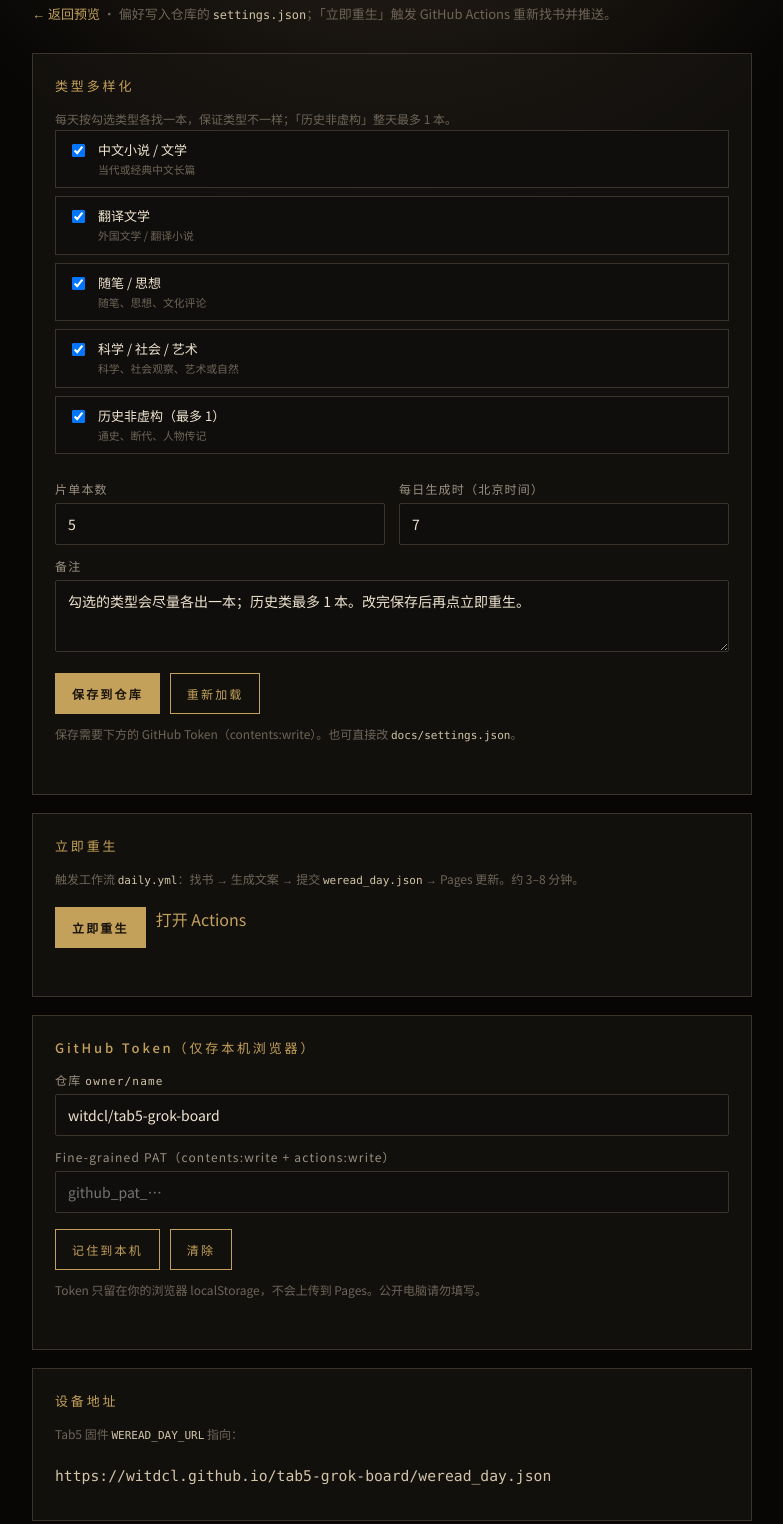
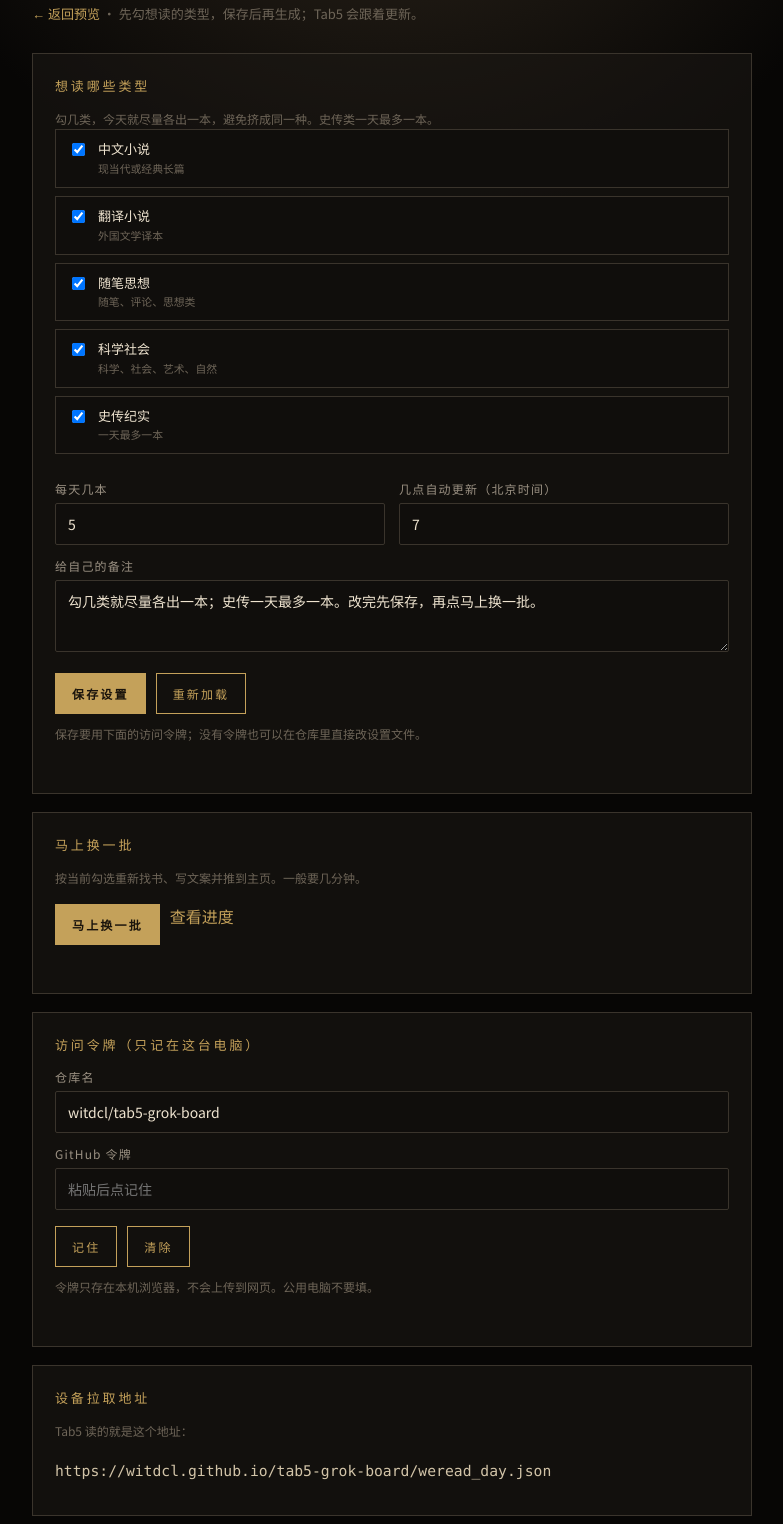
Before and after one commit to witdcl/tab5-grok-board, a plain HTML site: page docs/settings.html in a window 1280 px wide. Shown: the part 53-1577 px from the top of the page, without its empty margins (248-1031 px from the left). Drawn offline with Linux system fonts and the light colour scheme.

Commit message:
copy: plain-language settings for type picks and regenerate
Co-authored-by: Cursor <cursoragent@cursor.com>

```diff
--- a/docs/settings.html
+++ b/docs/settings.html
@@ -137,66 +137,64 @@
     <h1>设置</h1>
     <p class="sub">
       <a href="./">← 返回预览</a>
-      · 偏好写入仓库的 <code>settings.json</code>；「立即重生」触发 GitHub Actions 重新找书并推送。
+      · 先勾想读的类型，保存后再生成；Tab5 会跟着更新。
     </p>
 
     <section>
-      <h2>类型多样化</h2>
+      <h2>想读哪些类型</h2>
       <p class="hint" style="margin-top:0">
-        每天按勾选类型各找一本，保证类型不一样；「历史非虚构」整天最多 1 本。
+        勾几类，今天就尽量各出一本，避免挤成同一种。史传类一天最多一本。
       </p>
       <div id="lane-list" class="lane-list"></div>
       <div class="row" style="margin-top:14px">
         <div>
-          <label for="playlist_size">片单本数</label>
+          <label for="playlist_size">每天几本</label>
           <input id="playlist_size" type="number" min="1" max="5" step="1" />
         </div>
         <div>
-          <label for="daily_hour">每日生成时（北京时间）</label>
+          <label for="daily_hour">几点自动更新（北京时间）</label>
           <input id="daily_hour" type="number" min="0" max="23" step="1" />
         </div>
       </div>
-      <label for="note">备注</label>
-      <textarea id="note"></textarea>
+      <label for="note">给自己的备注</label>
+      <textarea id="note" placeholder="可选"></textarea>
       <div class="actions">
-        <button type="button" class="primary" id="btn-save">保存到仓库</button>
+        <button type="button" class="primary" id="btn-save">保存设置</button>
         <button type="button" id="btn-reload">重新加载</button>
       </div>
-      <p class="hint">保存需要下方的 GitHub Token（contents:write）。也可直接改 <code>docs/settings.json</code>。</p>
+      <p class="hint">保存要用下面的访问令牌；没有令牌也可以在仓库里直接改设置文件。</p>
       <div class="msg" id="settings-msg"></div>
     </section>
 
     <section>
-      <h2>立即重生</h2>
+      <h2>马上换一批</h2>
       <p class="hint" style="margin-top:0">
-        触发工作流 <code>daily.yml</code>：找书 → 生成文案 → 提交 <code>weread_day.json</code> → Pages 更新。约 3–8 分钟。
+        按当前勾选重新找书、写文案并推到主页。一般要几分钟。
       </p>
       <div class="actions">
-        <button type="button" class="primary" id="btn-run">立即重生</button>
-        <a id="actions-link" href="#" target="_blank" rel="noopener">打开 Actions</a>
+        <button type="button" class="primary" id="btn-run">马上换一批</button>
+        <a id="actions-link" href="#" target="_blank" rel="noopener">查看进度</a>
       </div>
       <div class="msg" id="run-msg"></div>
     </section>
 
     <section>
-      <h2>GitHub Token（仅存本机浏览器）</h2>
-      <label for="repo">仓库 <code>owner/name</code></label>
-      <input id="repo" type="text" placeholder="yourname/tab5-grok-board" autocomplete="off" />
-      <label for="token">Fine-grained PAT（contents:write + actions:write）</label>
-      <input id="token" type="password" placeholder="github_pat_…" autocomplete="off" />
+      <h2>访问令牌（只记在这台电脑）</h2>
+      <label for="repo">仓库名</label>
+      <input id="repo" type="text" placeholder="你的账号/tab5-grok-board" autocomplete="off" />
+      <label for="token">GitHub 令牌</label>
+      <input id="token" type="password" placeholder="粘贴后点记住" autocomplete="off" />
       <div class="actions">
-        <button type="button" id="btn-token-save">记住到本机</button>
+        <button type="button" id="btn-token-save">记住</button>
         <button type="button" id="btn-token-clear">清除</button>
       </div>
-      <p class="hint">Token 只留在你的浏览器 localStorage，不会上传到 Pages。公开电脑请勿填写。</p>
+      <p class="hint">令牌只存在本机浏览器，不会上传到网页。公用电脑不要填。</p>
       <div class="msg" id="token-msg"></div>
     </section>
 
     <section>
-      <h2>设备地址</h2>
-      <p class="hint" style="margin-top:0">
-        Tab5 固件 <code>WEREAD_DAY_URL</code> 指向：
-      </p>
+      <h2>设备拉取地址</h2>
+      <p class="hint" style="margin-top:0">Tab5 读的就是这个地址：</p>
       <p><code id="device-url">./weread_day.json</code></p>
     </section>
   </div>
@@ -205,11 +203,11 @@
     const LS_TOKEN = "tab5_weread_gh_token";
     const LS_REPO = "tab5_weread_gh_repo";
     const LANES = [
-      { id: "fiction_cn", label: "中文小说 / 文学", hint: "当代或经典中文长篇" },
-      { id: "fiction_world", label: "翻译文学", hint: "外国文学 / 翻译小说" },
-      { id: "essay", label: "随笔 / 思想", hint: "随笔、思想、文化评论" },
-      { id: "science", label: "科学 / 社会 / 艺术", hint: "科学、社会观察、艺术或自然" },
-      { id: "history", label: "历史非虚构（最多 1）", hint: "通史、断代、人物传记" },
+      { id: "fiction_cn", label: "中文小说", hint: "现当代或经典长篇" },
+      { id: "fiction_world", label: "翻译小说", hint: "外国文学译本" },
+      { id: "essay", label: "随笔思想", hint: "随笔、评论、思想类" },
+      { id: "science", label: "科学社会", hint: "科学、社会、艺术、自然" },
+      { id: "history", label: "史传纪实", hint: "一天最多一本" },
     ];
     let siteConfig = { repo: "", workflow: "daily.yml" };
 
@@ -314,7 +312,7 @@
       localStorage.setItem(LS_TOKEN, $("token").value.trim());
       localStorage.setItem(LS_REPO, $("repo").value.trim());
       refreshDeviceUrl();
-      setMsg("token-msg", "已保存到本机浏览器。", true);
+      setMsg("token-msg", "已记住。", true);
     });
     $("btn-token-clear").addEventListener("click", () => {
       localStorage.removeItem(LS_TOKEN);
@@ -328,7 +326,7 @@
       try {
         const settings = readSettingsForm();
         await putFile("docs/settings.json", settings, "chore: update weread settings");
-        setMsg("settings-msg", "settings.json 已写入仓库。", true);
+        setMsg("settings-msg", "设置已保存。", true);
       } catch (e) {
         setMsg("settings-msg", String(e.message || e), false);
       }
@@ -341,7 +339,7 @@
           ref: "main",
           inputs: { reason: "settings-page" },
         });
-        setMsg("run-msg", "已触发。稍后刷新预览页查看新片单。", true);
+        setMsg("run-msg", "已开始换一批，过几分钟刷新预览看看。", true);
       } catch (e) {
         setMsg("run-msg", String(e.message || e), false);
       }
--- a/docs/settings.json
+++ b/docs/settings.json
@@ -9,5 +9,5 @@
     "science",
     "history"
   ],
-  "note": "勾选的类型会尽量各出一本；历史类最多 1 本。改完保存后再点立即重生。"
+  "note": "勾几类就尽量各出一本；史传一天最多一本。改完先保存，再点马上换一批。"
 }
```
Also changed, not shown: 1 other file.
